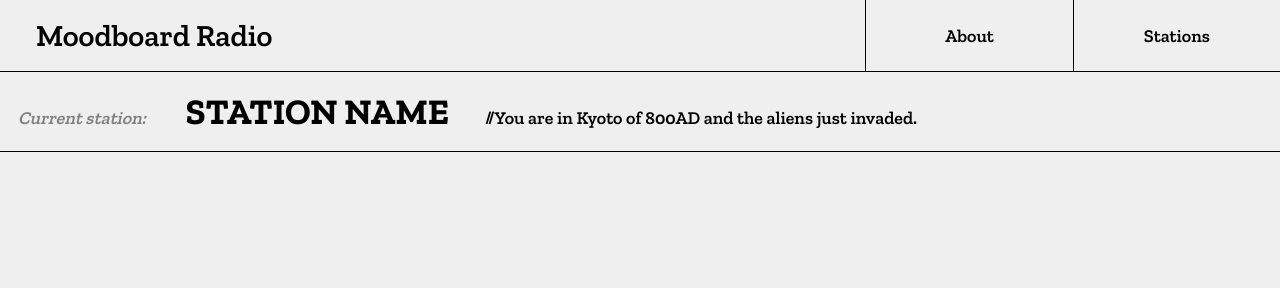
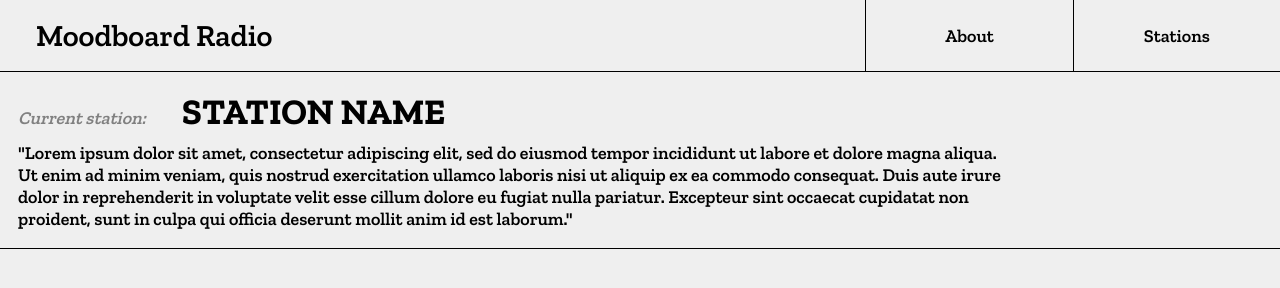
Before and after one commit to jkuksa/moodboard-radio, a plain HTML site: page index.html in a window 1280 px wide. Drawn offline with nearby package versions, Linux system fonts and the light colour scheme.

Commit message:
Simplified the header behaviour

```diff
--- a/index.html
+++ b/index.html
@@ -22,7 +22,7 @@
 
         <header class="station-info">
             <div class="current-station"><span class="current">Current station:</span> <h1>Station name</h1></div>
-            <div class="station-description">You are in Kyoto of 800AD and the aliens just invaded.</div>
+            <div class="station-description">"Lorem ipsum dolor sit amet, consectetur adipiscing elit, sed do eiusmod tempor incididunt ut labore et dolore magna aliqua. Ut enim ad minim veniam, quis nostrud exercitation ullamco laboris nisi ut aliquip ex ea commodo consequat. Duis aute irure dolor in reprehenderit in voluptate velit esse cillum dolore eu fugiat nulla pariatur. Excepteur sint occaecat cupidatat non proident, sunt in culpa qui officia deserunt mollit anim id est laborum."</div>
         </header>
 
         <main>
--- a/style.css
+++ b/style.css
@@ -16,7 +16,7 @@ body {
 }
 
 
-/*  HEARDER  */
+/*  TOP BAR  */
 
 
 .top-header {
@@ -63,6 +63,9 @@ nav li a {
     color: black;
 }
 
+
+/*  HEADER 2  */
+
 .station-info {
     padding: 1rem;
     border-bottom: 1px solid black;
@@ -73,6 +76,12 @@ nav li a {
     color: grey;
 }
 
+.current-station {
+    display: flex;
+    flex-direction: row;
+    align-items: baseline;
+}
+
 .station-description {
     padding-top: 0.5rem;
 }
@@ -80,24 +89,11 @@ nav li a {
 .station-info h1 {
     text-transform: uppercase;
     font-size: 2rem;
+    padding: 0 2rem;
 }
 
-@media only screen and (min-width: 500px) {
-    .station-info h1 {
-        display: inline;
-        padding-left: 2rem;
+@media only screen and (min-width: 600px) {
+    .station-description {
+        max-width: 80%;
     }
 }
-
-@media only screen and (min-width: 950px) {
-    .station-info {
-        display: flex;
-        flex-direction: row;
-        align-items: baseline;
-    }
-
-    .station-description::before {
-        content: "//";
-        margin-left: 2rem;
-    }
-}
```
